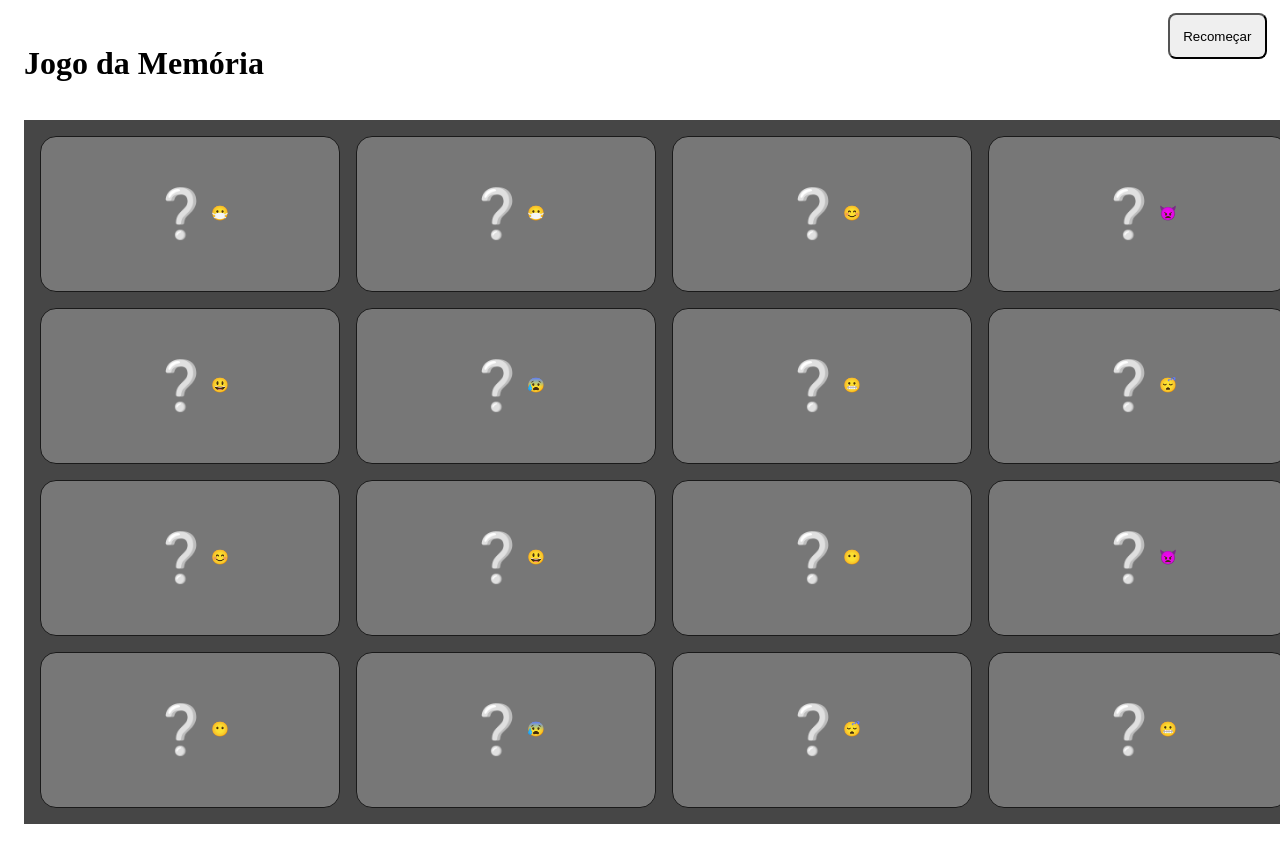
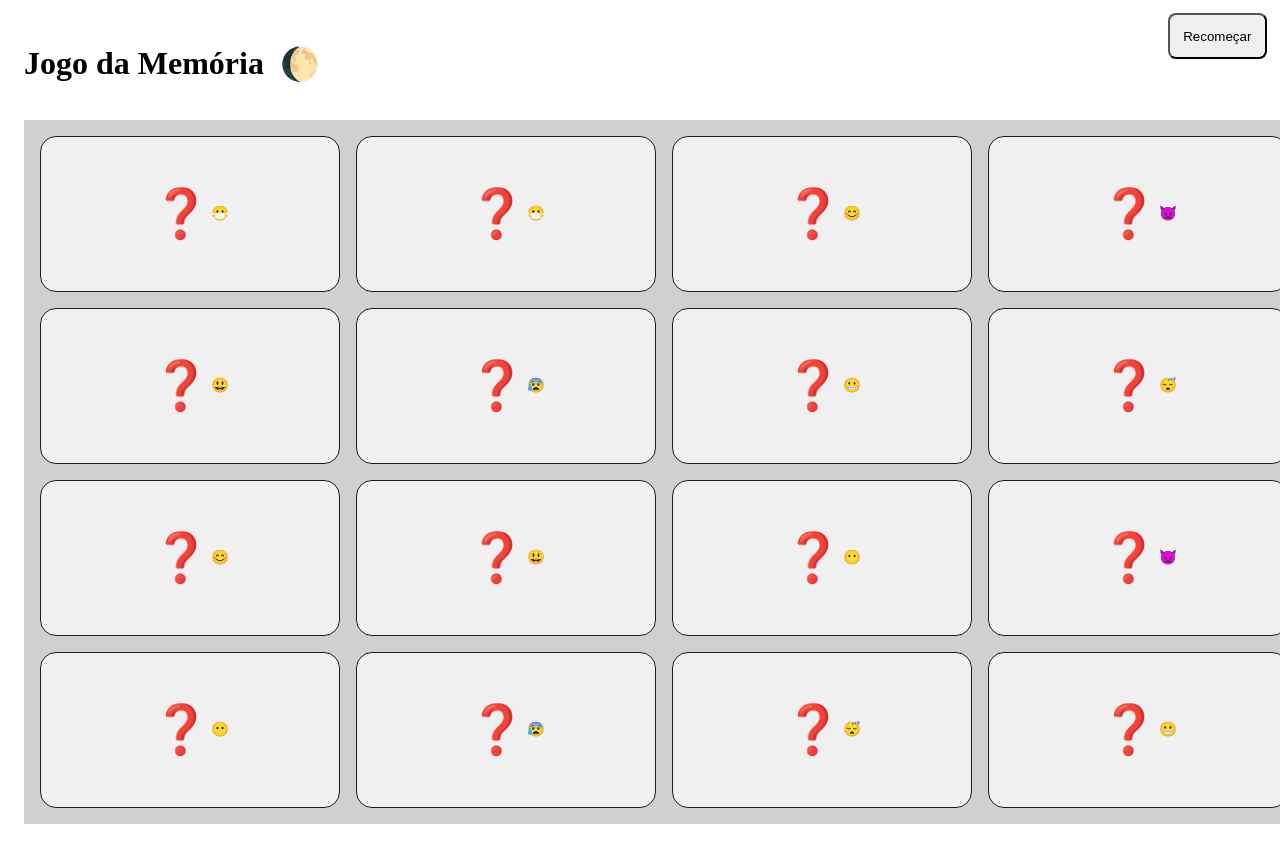
Before and after one commit to PedroKuczera/MEMO-GAME, a React app: page / in a window 1280 px wide. Shown: the top 848 px of the page. Built offline with nearby package versions, Linux system fonts and the light colour scheme; the HTML template or start-up script is replaced by a standard one.

Commit message:
definido tema claro e escuro

```diff
--- a/src/App.jsx
+++ b/src/App.jsx
@@ -1,20 +1,31 @@
-import React from "react"
+import React, { useState } from "react"
 import { Board } from "./components/Board"
 
 export function App() {
+    const [ themeDark, setThemeDark ] = useState(false)
     return (
-        <div style={style}>
-            <h1>Jogo da Memória</h1>
-            <Board />
+        <div style={style(themeDark)}>
+            <div style={{display: 'flex', alignItems: 'center', gap: '1em'}}>
+                <h1>Jogo da Memória</h1>
+                <a style={styleThemButton(themeDark)} href="#" onClick={() => setThemeDark(!themeDark)}>
+                    { themeDark ? '🌒' : '🌔' }
+                </a>
+            </div>
+            <Board themeDark={themeDark} />
         </div>
     )
 }
 
-const style = {
+const style = themeDark => ({
     width: '100vw',
     height: '100vh',
     padding: '1em',
     display: 'flex',
     flexDirection: 'column',
     gap: '1em'
-}
+})
+
+const styleThemButton = themeDark => ({
+    textDecoration: 'none',
+    fontSize: '2em'
+})
--- a/src/components/Board.jsx
+++ b/src/components/Board.jsx
@@ -1,7 +1,7 @@
 import React, { useCallback, useEffect, useMemo, useRef, useState } from "react"
 import { Card } from "./Card"
 
-export function Board() {
+export function Board({ themeDark }) {
     const [ restarted, restart ] = useState(0)
 
     const icons = useMemo(() => [
@@ -85,29 +85,29 @@ export function Board() {
     }, [restarted])
 
     return (
-        <div style={style}>
-            <button ref={restartButton} style={styleResetButton} onClick={() => restart(Math.random())}>Recomeçar</button>
+        <div style={style(themeDark)}>
+            <button ref={restartButton} style={styleResetButton(themeDark)} onClick={() => restart(Math.random())}>Recomeçar</button>
             {cards.map((card, index) => (
-                <Card key={index} card={card} onClick={onClick} />))}
+                <Card key={index} card={card} onClick={onClick}  themeDark={themeDark} />))}
         </div>
     )
 }
 
-const style = {
-    backgroundColor: '#464646ff',
+const style = themeDark => ({
+    backgroundColor: themeDark ? '#464646ff' : '#d0d0d0',
     flexGrow: 1,
     display: 'grid',
     gridTemplateColumns: 'repeat(4, 1fr)',
     gridTemplateRows: 'repeat(4, 1fr)',
     gap: '1em',
     padding: '1em'
-}
+})
 
-const styleResetButton = {
+const styleResetButton = themeDark => ({
     position: 'absolute',
     right: '1em',
     top: '1em',
     padding: '1em',
     borderRadius: '8px',
     cursor: 'pointer'
-}
+})
--- a/src/components/Card.jsx
+++ b/src/components/Card.jsx
@@ -1,19 +1,16 @@
 import React, { useState } from "react"
 
-export function Card({ card, onClick }) {
+export function Card({ card, onClick, themeDark }) {
     return (
-        <button style={{
-            ...style,
-            backgroundColor:card.matched ? '#8fbc8f' : '#777777'
-        }} onClick={() => onClick(card)}>
-            {card.showing ? card.icon : '❔'}
+        <button style={style(themeDark, card.matched)} onClick={() => onClick(card)}>
+            {card.showing ? card.icon : '❓'}
             <span style={{ fontSize: '0.3em'}}>{card.icon}</span>
         </button>
     )
 }
 
-const style = {
-    backgroundColor: '#777777',
+const style = (themeDark, matched) => ({
+    backgroundColor: themeDark ? (matched ? '#8fbc8f' : '#777777') : (matched ? '#00ff00' : '#f0f0f0'),
     fontSize: '3em',
     display: 'flex',
     justifyContent: 'center',
@@ -21,4 +18,4 @@ const style = {
     borderRadius: '16px',
     border: '1px solid #1a1a1a',
     cursor: 'pointer'
-}
+})
```
